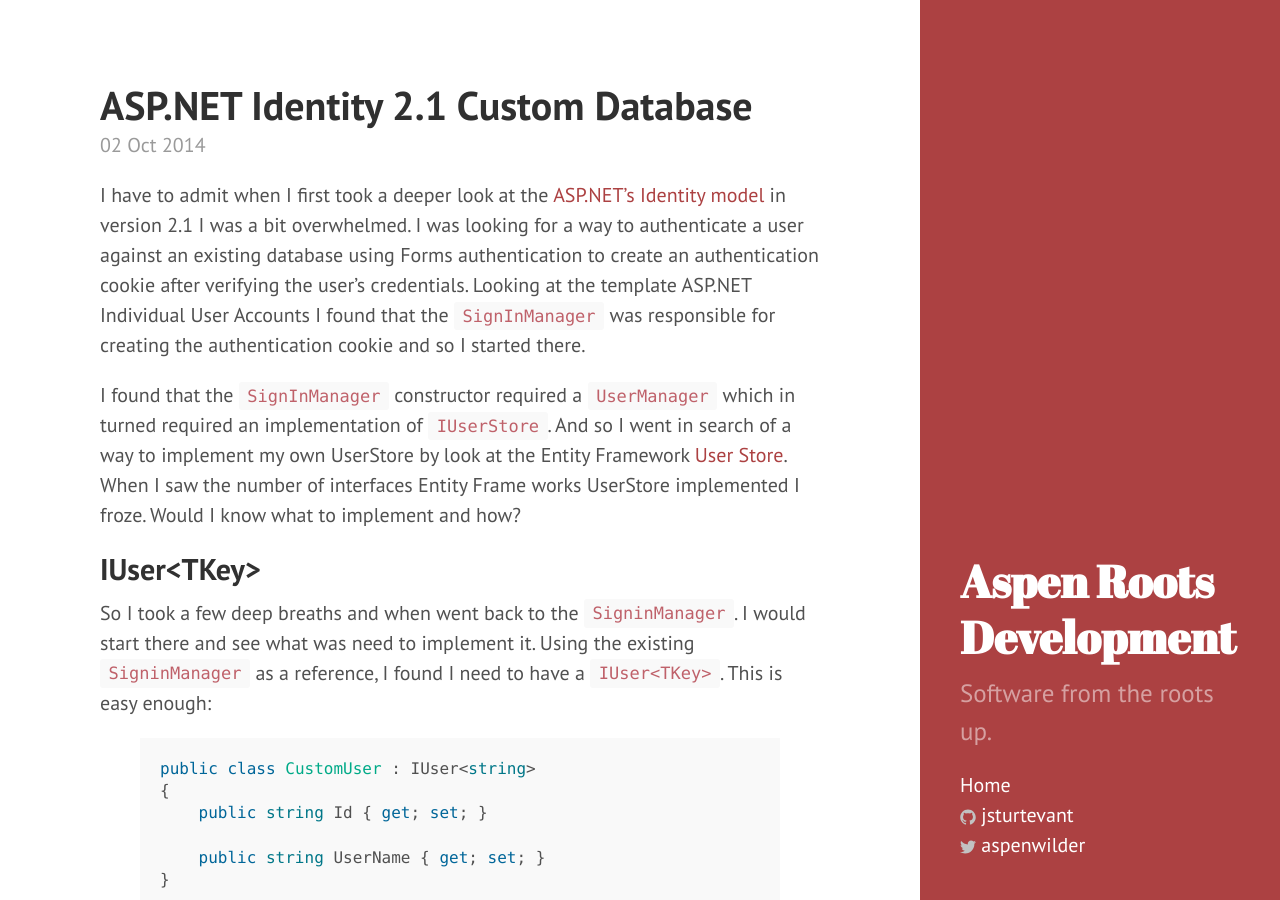
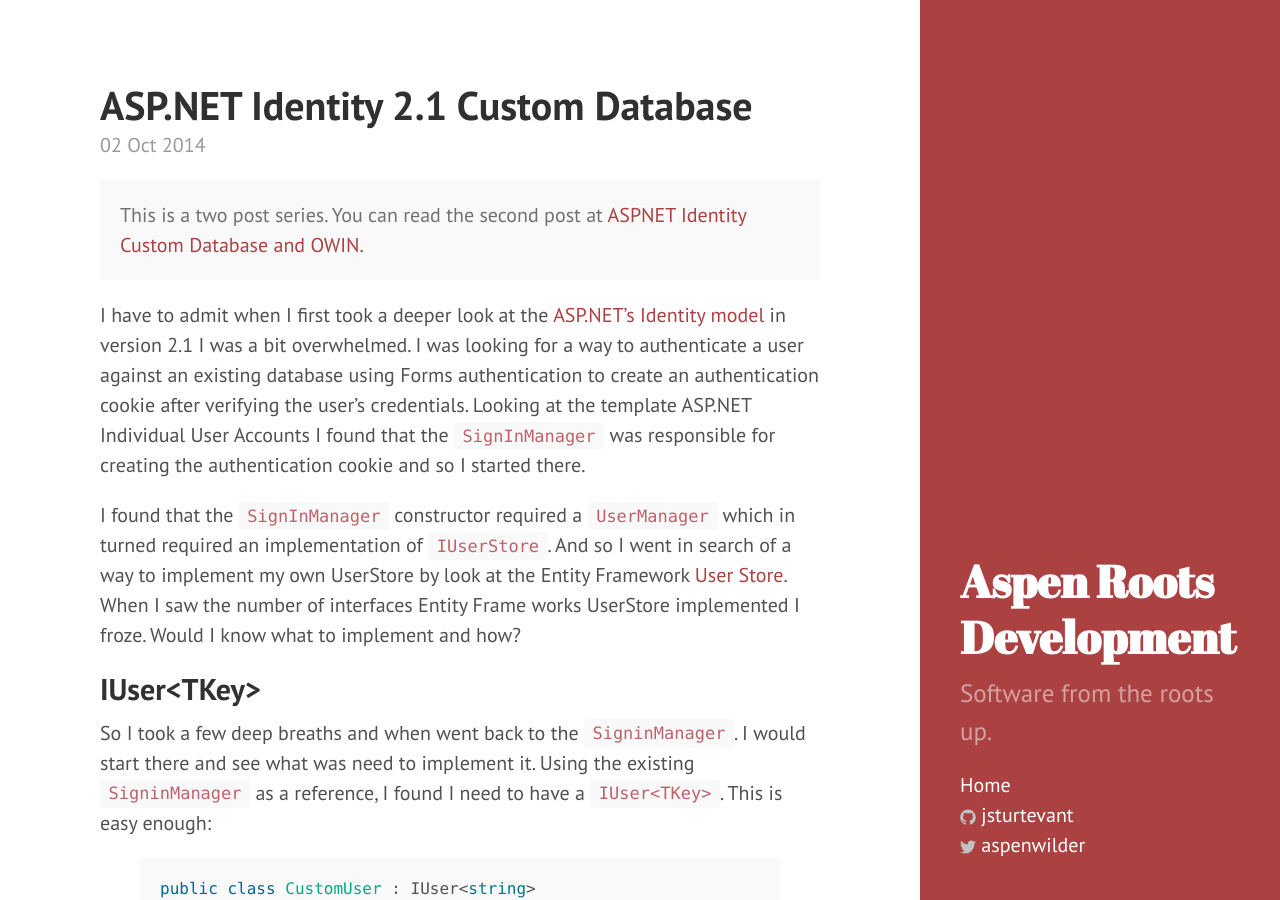
Before and after one commit to jsturtevant/jsturtevant.github.io, a Jekyll site: the page built from _posts/2014-10-02-ASPNET-Identity2.0-Custom-Database.markdown, in a window 1280 px wide and 900 px high. Built offline with Jekyll 4.4.1, drawn with Linux system fonts in a browser that asks for light colours; Markdown is read by kramdown in place of the engine named in the settings; comment, search, counter and statistics services are not loaded.

Commit message:
added links to each post

````diff
--- a/_posts/2014-10-02-ASPNET-Identity2.0-Custom-Database.markdown
+++ b/_posts/2014-10-02-ASPNET-Identity2.0-Custom-Database.markdown
@@ -4,6 +4,9 @@ title:  "ASP.NET Identity 2.1 Custom Database"
 date:   2014-10-02
 categories: ASP.NET
 ---
+<p class="message">This is a two post series.  You can read the second post at <a href="/posts/ASPNET-Identity-Custom-Database-and-OWIN">ASPNET Identity Custom Database and OWIN.</a>
+</p>
+
 
 I have to admit when I first took a deeper look at the [ASP.NET's Identity model](http://www.asp.net/identity) in version 2.1 I was a bit overwhelmed.  I was looking for a way to authenticate a user against an existing database using Forms authentication to create an authentication cookie after verifying the user's credentials.  Looking at the template ASP.NET Individual User Accounts I found that the ```SignInManager``` was responsible for creating the authentication cookie and so I started there.
 
--- a/_posts/2014-10-07-ASPNET-Identity-Custom-Database-and-OWIN.markdown
+++ b/_posts/2014-10-07-ASPNET-Identity-Custom-Database-and-OWIN.markdown
@@ -4,6 +4,9 @@ title:  "ASPNET Identity Custom Database and OWIN"
 date:   2014-10-09
 categories: ASP.NET
 ---
+
+<p class="message">This is a two post series.  You may like to read the first post <a href="/posts/ASPNET-Identity2.0-Custom-Database">ASPNET Identity and Custom Database.</a>
+</p>
 
 In the last [post](/posts/ASPNET-Identity2.0-Custom-Database/), we covered how to create a custom ```SigninManager```.  At first glance there was a lot of work to be down but after diving in we found that there were only a few simple classes we had to set up.
 
````
